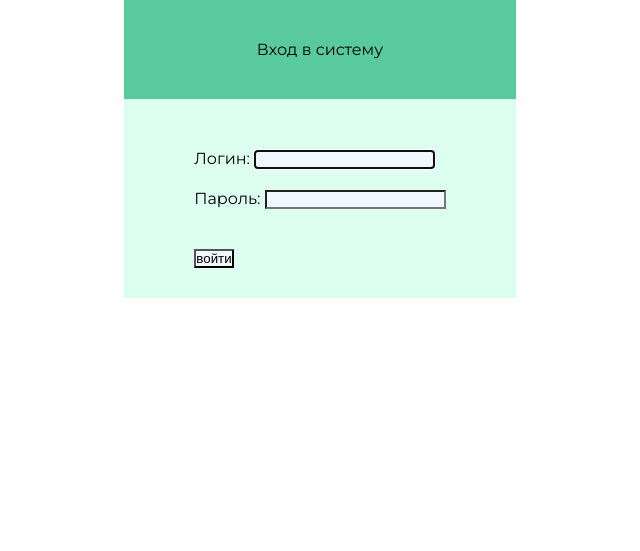
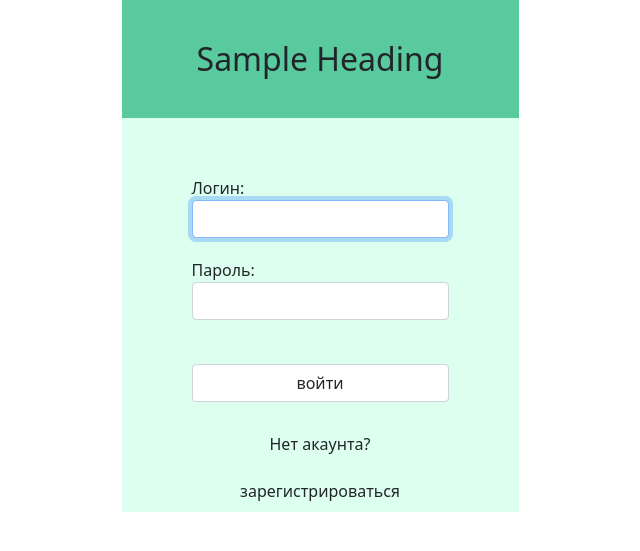
Before and after one commit to valvandor/Django_beginer_project, a Django app: template geekshop/authapp/templates/authapp/login.html in a window 1280 px wide. Shown: the top 551 px of the page, without its empty margins (320-960 px from the left). Run offline with Django 3.2, Linux system fonts and the light colour scheme; tables that the repository leaves empty hold one stand-in row (values such as "Sample post"); the template is opened without the code that fills it: values that come from a table or form of the project are taken from there, most other values are stand-ins (such as "Sample title", 1, 10 or a date in 2020).

Commit message:
made registration mechanism

```diff
--- a/geekshop/authapp/templates/authapp/base.html
+++ b/geekshop/authapp/templates/authapp/base.html
@@ -12,8 +12,9 @@
 
     {% block css %}
       <link rel="stylesheet" type="text/css" href="{% static 'style/auth_style.css' %}">
-      <link rel="stylesheet" href="{% static
-      'fonts/font-awesome/css/font-awesome.css' %}">
+      <link rel="stylesheet" href="{% static 'fonts/font-awesome/css/font-awesome.css' %}">
+      <link href="https://cdn.jsdelivr.net/npm/bootstrap@5.1.1/dist/css/bootstrap.min.css" rel="stylesheet" integrity="sha384-F3w7mX95PdgyTmZZMECAngseQB83DfGTowi0iMjiWaeVhAn4FJkqJByhZMI3AhiU" crossorigin="anonymous">
+
     {% endblock %}
 
     {% block js %}
@@ -22,9 +23,12 @@
   <body>
     <div class="container">
       <div class="login">
+
         <div class="h2 text-center head">
-          Вход в систему
+          {% block heading %}
+          {% endblock %}
         </div>
+
         {% block content %}
         {% endblock %}
       </div>
--- a/geekshop/authapp/templates/authapp/login.html
+++ b/geekshop/authapp/templates/authapp/login.html
@@ -1,10 +1,22 @@
 {% extends 'authapp/base.html' %}
 {% load static %}
+
+{% block heading %}
+  {{ heading|title }}
+{% endblock %}
 {% block content %}
   <form class="form-horizontal" action="{% url 'auth:login' %}" method="post">
     {% csrf_token %}
-    {{ login_form.as_p }}
+    {{ form.as_p }}
     <br>
     <input class="form-control" type="submit" value="войти">
   </form>
+  <p class="auth-p">
+    Нет акаунта?
+  </p>
+  <a href="{% url 'auth:register' %}" class="">
+    <button class="btn btn-round form-control">
+      <span class='btn-span'>зарегистрироваться</span>
+    </button>
+  </a>
 {% endblock %}
--- a/geekshop/authapp/urls.py
+++ b/geekshop/authapp/urls.py
@@ -6,5 +6,5 @@ app_name = 'authapp'
 urlpatterns = [
     path('login/', authapp.login, name='login'),
     path('logout/', authapp.logout, name='logout'),
-
+    path('register/', authapp.register, name='register')
 ]
```
Also changed, not shown: geekshop/authapp/templates/authapp/register.html (added, +15 -0 lines), geekshop/authapp/views.py (+19 -2 lines).
